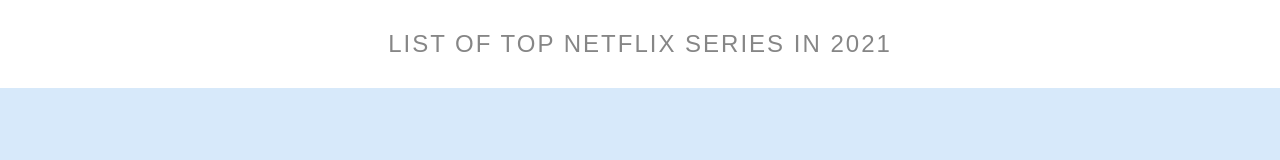
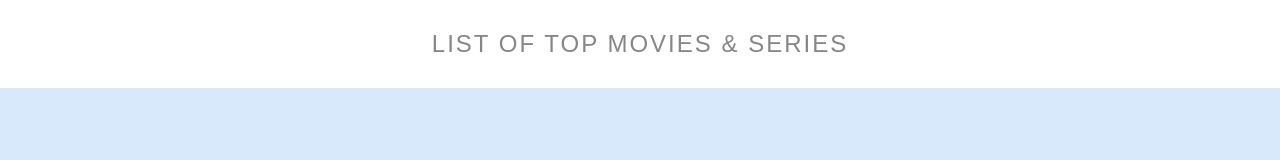
Before and after one commit to Tulasi2109/Netfilx_project, a React (Create React App) app in the folder netflix/: page / in a window 1280 px wide. Shown: the top 160 px of the page. Built offline with nearby package versions, Linux system fonts and the light colour scheme; grey boxes are pictures that could not be loaded.

Commit message:
initial commit

```diff
--- a/netflix/src/container/App/App.js
+++ b/netflix/src/container/App/App.js
@@ -6,7 +6,7 @@
 const App = () => {
   return (
     <>
-      <h1 className='heading_style'>List of top Netflix series in 2021</h1>
+      <h1 className='heading_style'>List of top movies & series</h1>
       <Card
         imgSrc={cdata[0].imgSrc}
         title={cdata[0].title}
```
